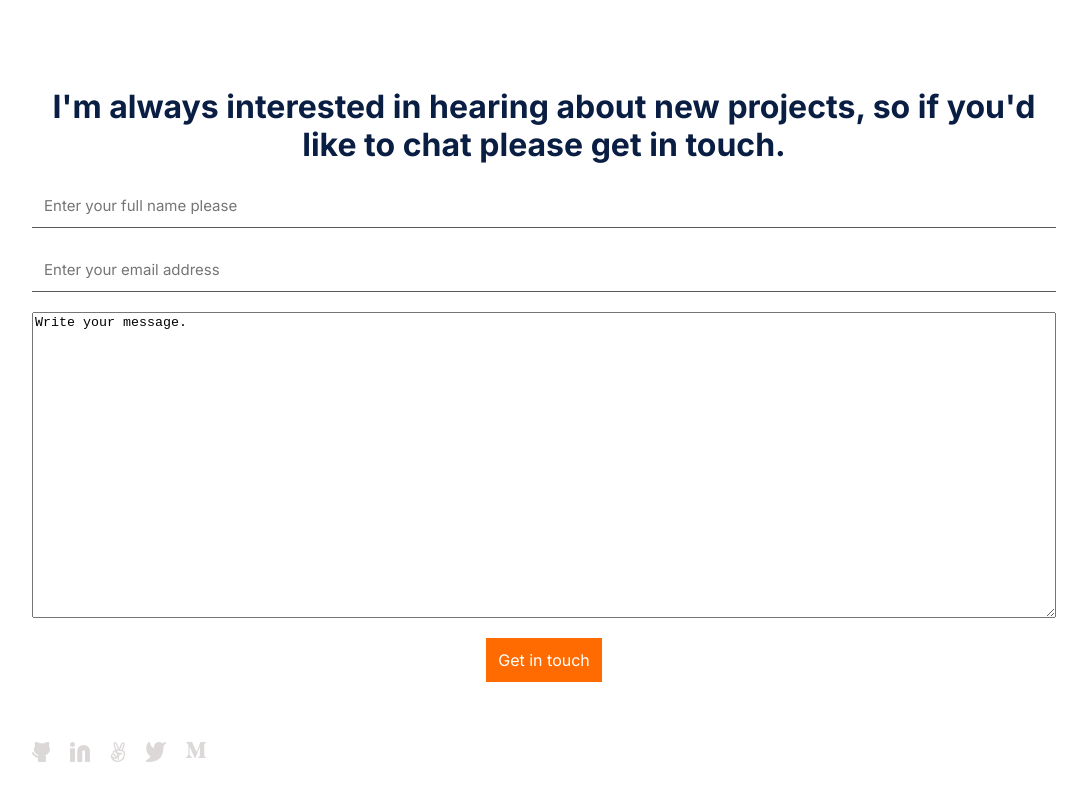
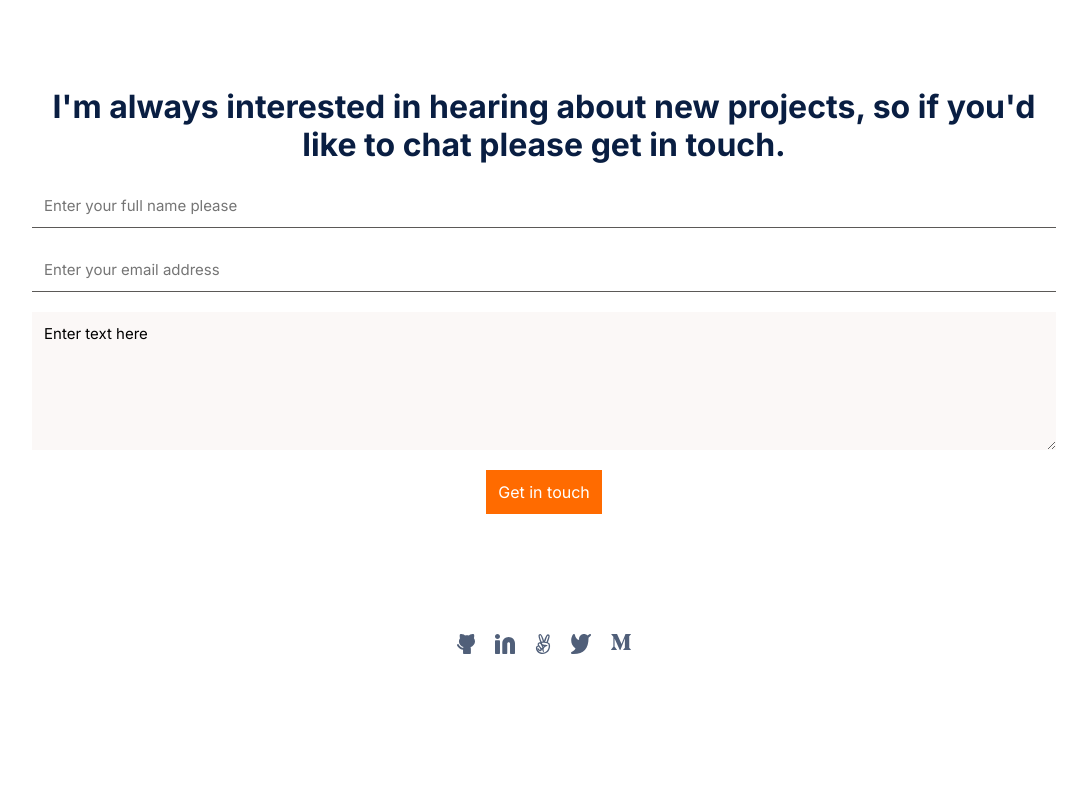
Before and after one commit to indigodavid/portfolio, a plain HTML site: page index.html in a window 1280 px wide. Shown: the part 6578-7378 px from the top of the page, without its empty margins (96-1183 px from the left). Drawn offline with Linux system fonts and the light colour scheme.

Commit message:
Edit colors of social-links after form

```diff
--- a/css/style.css
+++ b/css/style.css
@@ -37,6 +37,11 @@ button {
   border: none;
   margin: 0;
   padding: 0;
+}
+
+textarea {
+  appearance: none;
+  background-color: #fbf8f7;
 }
 
 h1,
@@ -317,14 +322,15 @@ form {
   display: flex;
   flex-direction: column;
   row-gap: 20px;
-  margin-bottom: 60px;
+  margin-bottom: 120px;
 }
 
 form > * {
   flex-basis: 100%;
 }
 
-form > input {
+form > input,
+form > textarea {
   font-family: 'Inter', sans-serif;
   border: none;
   border-bottom: var(--color-disabled) solid 1px;
@@ -332,8 +338,8 @@ form > input {
   font-size: 15px;
 }
 
-form > button {
-  align-self: center;
+#message {
+  border: none;
 }
 
 #contact-form h2 {
@@ -343,3 +349,11 @@ form > button {
   font-weight: 700;
   text-align: center;
 }
+
+#contact-form > .social-links {
+  justify-content: center;
+}
+
+#contact-form > form > button {
+  align-self: center;
+}
--- a/index.html
+++ b/index.html
@@ -146,16 +146,15 @@
           <h2>I'm always interested in hearing about new projects, so if you'd like to chat please get in touch.</h2>
           <input type="text" name="full-name" id="full-name" placeholder="Enter your full name please" maxlength="30" required>
           <input type="email" name="email" id="email" placeholder="Enter your email address" required>
-          <textarea name="message" id="message" cols="25" rows="20" required maxlength="500">Write your message.
-          </textarea>
+          <textarea name="message" id="message" cols="25" rows="6" required maxlength="500">Enter text here</textarea>
           <button type="submit" class="button">Get in touch</button>
         </form>
         <ul class="social-links">
-          <li><a href="#"><img src="./images/github.svg" alt="GitHub"></a></li>
-          <li><a href="#"><img src="./images/linked-in.svg" alt="LinkedIn"></a></li>
-          <li><a href="#"><img src="./images/peace.svg" alt="Peace"></a></li>
-          <li><a href="#"><img src="./images/twitter.svg" alt="Twitter"></a></li>
-          <li><a href="#"><img src="./images/m.svg" alt="M"></a></li>
+          <li><a href="#"><img src="./images/github-dark.svg" alt="GitHub"></a></li>
+          <li><a href="#"><img src="./images/linked-in-dark.svg" alt="LinkedIn"></a></li>
+          <li><a href="#"><img src="./images/peace-dark.svg" alt="Peace"></a></li>
+          <li><a href="#"><img src="./images/twitter-dark.svg" alt="Twitter"></a></li>
+          <li><a href="#"><img src="./images/m-dark.svg" alt="M"></a></li>
         </ul>
       </section>
 
```
Also changed, not shown: images/github-dark.svg (added), images/linked-in-dark.svg (added), images/m-dark.svg (added), images/peace-dark.svg (added), images/twitter-dark.svg (added).
